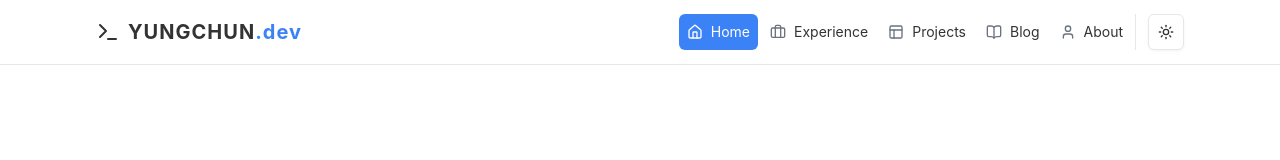
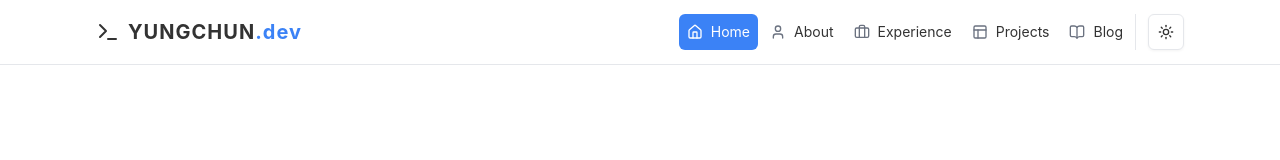
Before and after one commit to ken888686/ken888686.github.io, a Next.js app: page / in a window 1280 px wide. Shown: the top 160 px of the page. Built offline with nearby package versions, Linux system fonts and the light colour scheme.

Commit message:
docs: update homepage link

```diff
--- a/app/navbar.tsx
+++ b/app/navbar.tsx
@@ -49,6 +49,11 @@ const navItems: {
     icon: House,
   },
   {
+    tab: "/about",
+    label: "About",
+    icon: User,
+  },
+  {
     tab: "/experience",
     label: "Experience",
     icon: Briefcase,
@@ -62,11 +67,6 @@ const navItems: {
     tab: "/blog",
     label: "Blog",
     icon: BookOpen,
-  },
-  {
-    tab: "/about",
-    label: "About",
-    icon: User,
   },
 ];
 
```
Also changed, not shown: 1 other file (tests, documents, lock files or other folders).
